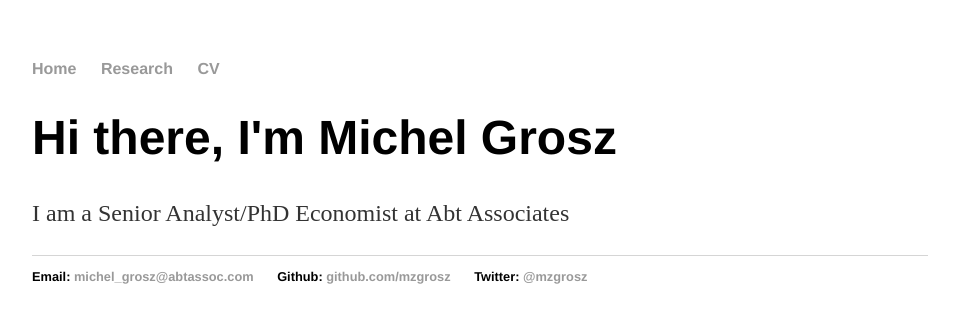
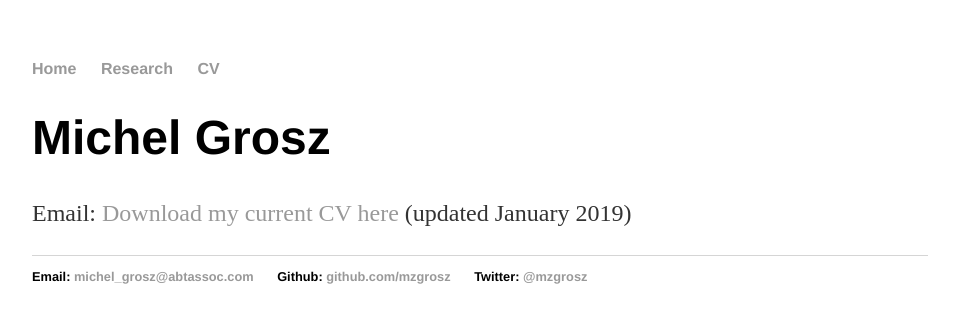
Before and after one commit to mzgrosz/mzgrosz.github.io, a Jekyll site: the page built from cv/index.html, in a window 1280 px wide. Shown: the top 323 px of the page, without its empty margins (160-1119 px from the left). Built offline with Jekyll 4.4.1, drawn with Linux system fonts in a browser that asks for light colours.

Commit message:
Update index.html

```diff
--- a/cv/index.html
+++ b/cv/index.html
@@ -3,6 +3,6 @@ layout: default
 title: Michel Grosz
 ---
 <div class="blurb">
-	<h1>Hi there, I'm Michel Grosz</h1>
-	<p>I am a Senior Analyst/PhD Economist at Abt Associates</p>
+	<h1>Michel Grosz</h1>
+	<p> Email: <a href="https://github.com/mzgrosz/cv/blob/master/GroszCV_1901.pdf">Download my current CV here</a> (updated January 2019)</p>
 </div><!-- /.blurb -->
```
